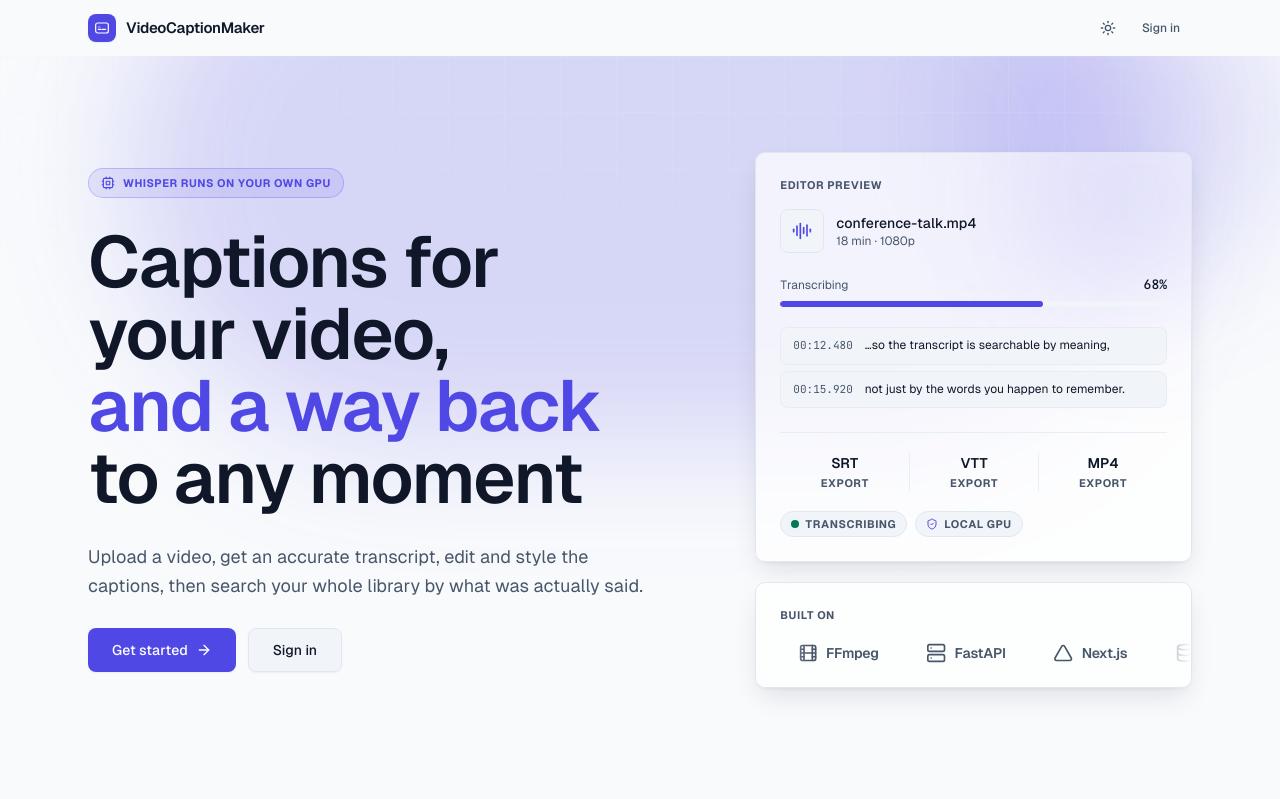
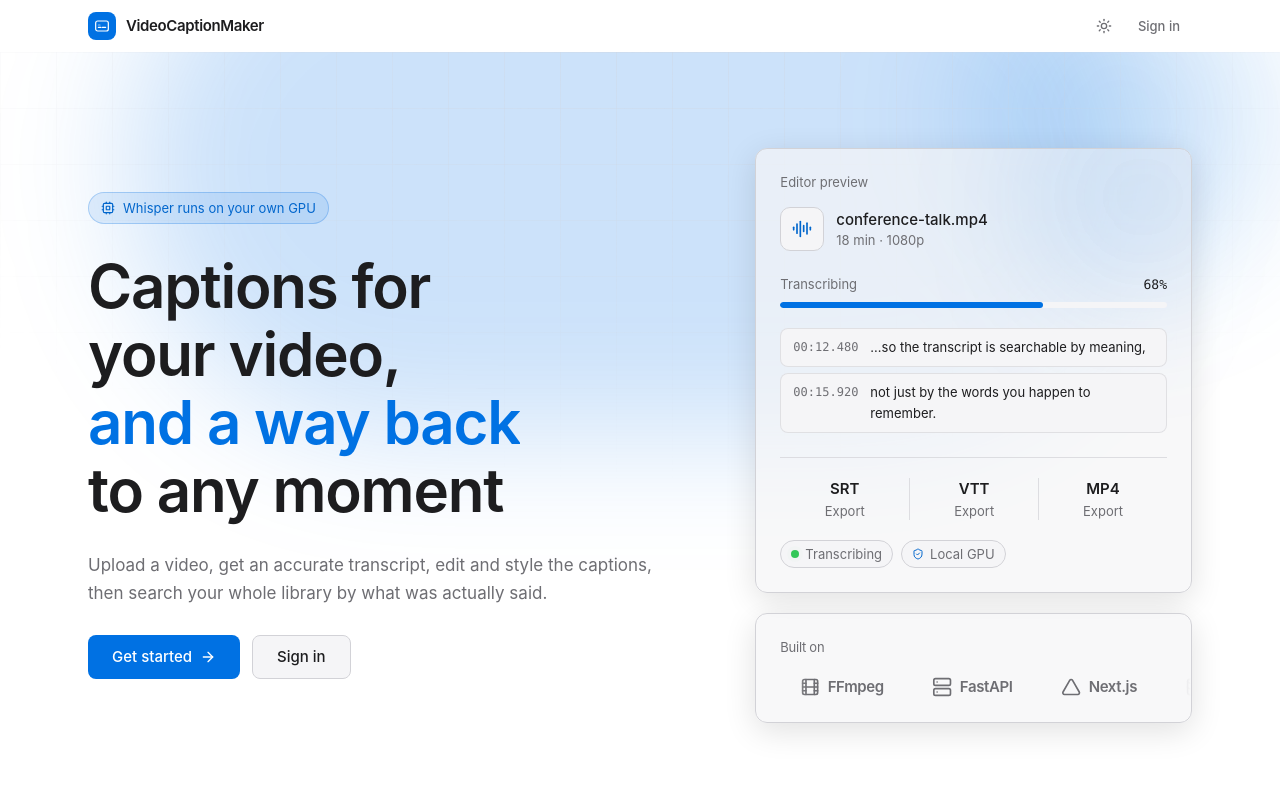
Before and after one commit to Tanush1206/Video-Caption-Maker, a Next.js app in the folder frontend/: page / in a window 1280 px wide. Shown: the top 799 px of the page. Built offline with nearby package versions, Linux system fonts and the light colour scheme; no server answers.

Commit message:
style(ui): v1.1.0 tokens, type scale and system fonts

```diff
--- a/frontend/src/app/globals.css
+++ b/frontend/src/app/globals.css
@@ -197,19 +197,26 @@
 }
 
 /*
- * Design tokens, from design/stitch/local_video_studio_engine/DESIGN.md
- * (v1.0.4): a cold slate base, one indigo accent, emerald only for local
- * engine health. The screens' own palettes disagree with each other in
- * places; DESIGN.md is the one source for colour.
+ * Design tokens (v1.1.0): a minimal, Apple-like system. docs/DESIGN_SYSTEM.md
+ * holds the rules and the reasons; design/stitch/ is no longer the reference.
+ *
+ * Hierarchy comes from type, weight and spacing, not from boxes: the page is
+ * white (black in dark), a grouped area is one tone off it, a hairline
+ * separates rows. One accent, for the one primary action on a screen, the
+ * selected state and progress.
  *
  * Every colour is bare HSL channels so Tailwind can wrap them in
  * `hsl(var(--x) / <alpha>)`. A token holding a full `hsl(...)` string silently
  * breaks every opacity modifier like `bg-primary/10`.
  *
- * Two departures from DESIGN.md, both for WCAG AA (axe stays at zero):
- * white on its #6366F1 is 4.47:1, so filled buttons use #5B5EF0 (dark) and
- * #4F46E5 (light); and #6366F1 as text on the dark card is 3.97:1, so indigo
- * text in dark uses #818CF8 through --primary-text.
+ * The brief's colours are used exactly for fills, dots, rings and progress.
+ * Where one would be text, or carry text, below WCAG AA it has an AA twin
+ * (axe stays at zero):
+ * - accent text in light is #0066CC (#0071E3 is 4.3:1 on the grouped grey);
+ * - the filled primary in dark is #0071E3 (white on #0A84FF is 3.6:1);
+ * - red text is #D70015 / #FF453A, and the filled red (confirm only) #D70015;
+ * - warning text in light is #C93400; status otherwise is a coloured dot
+ *   beside ordinary text, never coloured text alone.
  */
 
 @layer base {
@@ -217,137 +224,137 @@
     /*
      * Which way the browser should paint the parts of the UI we do not draw:
      * scrollbars, the <select> popup, the colour picker, native form control
-     * defaults.
-     *
-     * The theme here is a `.dark` class, which is a CSS fact — and the native
-     * control renderer cannot see CSS classes. Without this it assumes light
-     * and paints a white scrollbar down the side of a navy panel, and it was
-     * also why `accent-color` came out re-derived on the old sliders.
+     * defaults. The theme is a `.dark` class, which the native control
+     * renderer cannot see.
      */
     color-scheme: light;
 
-    /* Tailwind's slate family, as DESIGN.md's text hierarchy is. */
-    --background: 210 40% 98%;
-    --foreground: 222 47% 11%;
+    --background: 0 0% 100%; /* #FFFFFF page */
+    --foreground: 240 3.3% 11.8%; /* #1D1D1F */
 
-    --card: 0 0% 100%;
-    --card-foreground: 222 47% 11%;
+    /* The grouped background: inspector groups, the upload area, wells. */
+    --card: 240 11.1% 96.5%; /* #F5F5F7 */
+    --card-foreground: 240 3.3% 11.8%;
 
-    /* Elevation, low to high. In light these barely separate and the border
-       does the work; in dark they are the whole mechanism. Named by level so
-       a component asks for depth, not for a colour. */
+    /* By level: the page, the grouped tone, and the fill a secondary button
+       or a selected segment sits on. */
     --surface-1: 0 0% 100%;
-    --surface-2: 210 40% 96%;
-    --surface-3: 214 32% 91%;
+    --surface-2: 240 11.1% 96.5%; /* #F5F5F7 */
+    --surface-3: 240 12.2% 92%; /* #E8E8ED */
 
-    --subtle: 210 40% 96%;
-    --muted: 210 40% 96%;
-    /* slate-600, not DESIGN.md's slate-500: 500 drops under 4.5:1 on the
-       tinted panels (surface-2, the drop zone). */
-    --muted-foreground: 215 19% 35%;
+    --subtle: 240 11.1% 96.5%;
+    --muted: 240 11.1% 96.5%;
+    --muted-foreground: 240 2.2% 44.1%; /* #6E6E73, 4.7:1 on #F5F5F7 */
 
-    /* indigo-600: DESIGN.md's hover indigo, the darkest of its two, so white
-       on it and it on white both clear AA. */
-    --primary: 243 75% 59%;
+    --primary: 210 100% 44.5%; /* #0071E3 */
     --primary-foreground: 0 0% 100%;
-    --primary-muted: 226 100% 97%;
-    /* Indigo as text: the fill colour in light, lighter in dark. */
-    --primary-text: 243 75% 59%;
+    --primary-muted: 210 100% 96%;
+    --primary-text: 210 100% 40%; /* #0066CC */
 
-    /* Progress fills are solid in this design; the old second gradient colour
-       is the indigo again, so .bar-fill reads as one colour. */
-    --accent: 243 75% 59%;
+    /* Progress and the playhead. */
+    --accent: 210 100% 44.5%; /* #0071E3 */
 
-    --success: 163 94% 24%; /* #047857: emerald-700, 5.5:1 on white */
-    --warning: 26 90% 37%; /* #b45309: used for small text, 5:1 on white */
-    /* rose-700 (#be123c): 5.1-5.3:1 on its own 10% tint (badges) and 6.3:1 under
-       white text. rose-600 was 3.82:1 on the tint, which failed AA. */
-    --destructive: 345 83% 41%;
+    /* Dots and icons, as given. */
+    --success: 135 58.6% 49.2%; /* #34C759 */
+    --warning: 36 100% 52%; /* #FF9F0A */
+    --destructive: 3 100% 59.4%; /* #FF3B30 */
+    /* Text, and the filled confirm button. */
+    --warning-text: 16 100% 39.4%; /* #C93400 */
+    --destructive-text: 354 100% 42.2%; /* #D70015 */
+    --destructive-fill: 354 100% 42.2%; /* #D70015, white on it 5.4:1 */
     --destructive-foreground: 0 0% 100%;
 
-    --border: 214 32% 91%;
-    --input: 213 27% 84%;
-    --ring: 239 84% 67%;
+    --border: 240 5.9% 83.3%; /* #D2D2D7, hairline */
+    --input: 240 5.9% 83.3%;
+    --ring: 210 100% 44.5%;
 
-    /* 8px: DESIGN.md's one radius for buttons, inputs, rows, panels. */
-    --radius: 0.5rem;
+    /* Buttons and inputs; thumbnails and the video are 12px (rounded-xl),
+       dialogs 16px (rounded-2xl), segmented controls 8px (rounded-md). */
+    --radius: 10px;
 
-    /* Shared by the auth glass. em-based so the rim scales with the control
-       it is drawn on, clamped so it never vanishes or turns into a frame. */
+    /* Shared by the auth glass (accounts mode). */
     --glass-time: 400ms;
     --glass-ease: cubic-bezier(0.25, 1, 0.5, 1);
     --glass-border: clamp(1px, 0.0625em, 4px);
 
-    /* Layered rather than one blur: a tight shadow for the contact edge and a
-       wide one for ambient falloff. A single shadow looks hard or muddy. */
-    --shadow-sm: 0 1px 2px 0 hsl(222 47% 11% / 0.05);
-    --shadow-md:
-      0 1px 3px 0 hsl(222 47% 11% / 0.07), 0 4px 12px -2px hsl(222 47% 11% / 0.06);
-    --shadow-lg:
-      0 2px 4px -1px hsl(222 47% 11% / 0.06), 0 12px 28px -6px hsl(222 47% 11% / 0.12);
+    /* Only floating layers cast a shadow: dialogs, popovers, menus. */
+    --shadow-sm: 0 0 #0000;
+    --shadow-md: 0 0 #0000;
+    --shadow-lg: 0 8px 32px rgb(0 0 0 / 0.12);
+
+    /* Bars and sheets: the page shows through, blurred. */
+    --bar-opacity: 0.72;
+
+    /* The selected segment of a segmented control, on the --surface-3 track. */
+    --segment: 0 0% 100%;
   }
 
   .dark {
     color-scheme: dark;
 
-    /* DESIGN.md's layering: canvas, panel, card, overlay. */
-    --background: 230 25% 5%; /* #090a0f */
-    --foreground: 210 40% 98%; /* #f8fafc */
+    --background: 0 0% 0%; /* #000000 */
+    --foreground: 240 11.1% 96.5%; /* #F5F5F7 */
 
-    --card: 225 22% 11%; /* #151821 */
-    --card-foreground: 210 40% 98%;
+    --card: 240 3.4% 11.4%; /* #1C1C1E raised */
+    --card-foreground: 240 11.1% 96.5%;
 
-    --surface-1: 227 24% 7%; /* #0e1017 */
-    --surface-2: 225 22% 14%; /* #1c202c */
-    --surface-3: 225 21% 18%; /* #252a39 */
+    --surface-1: 0 0% 0%;
+    --surface-2: 240 3.4% 11.4%; /* #1C1C1E */
+    --surface-3: 240 2.2% 17.6%; /* #2C2C2E */
 
-    /* Below the page, for wells and inset areas - the one surface that goes
-       darker rather than lighter. */
-    --subtle: 220 23% 3%; /* #050608 */
+    --subtle: 240 3.4% 11.4%;
+    --muted: 240 3.4% 11.4%;
+    --muted-foreground: 240 2.5% 60.6%; /* #98989D */
 
-    --muted: 225 22% 14%; /* #1c202c */
-    --muted-foreground: 215 20% 65%; /* #94a3b8 */
+    --primary: 210 100% 44.5%; /* #0071E3 fill: white on #0A84FF fails AA */
+    --primary-foreground: 0 0% 100%;
+    --primary-muted: 210 60% 14%;
+    --primary-text: 210 100% 52%; /* #0A84FF */
 
-    --primary: 239 83% 65%; /* #5b5ef0 */
-    --primary-foreground: 0 0% 100%; /* #ffffff */
-    --primary-muted: 235 33% 19%;
-    --primary-text: 234 89% 74%; /* #818cf8 */
+    --accent: 210 100% 52%; /* #0A84FF */
 
-    --accent: 239 84% 67%; /* #6366f1 */
+    --success: 135 58.6% 49.2%;
+    --warning: 36 100% 52%;
+    --destructive: 3 100% 59.4%;
+    --warning-text: 36 100% 52%; /* #FF9F0A */
+    --destructive-text: 3 100% 61.4%; /* #FF453A */
+    --destructive-fill: 354 100% 42.2%;
+    --destructive-foreground: 0 0% 100%;
 
-    --success: 160 84% 39%; /* #10b981 */
-    --warning: 38 92% 50%; /* #f59e0b */
-    --destructive: 0 91% 71%; /* #f87171 */
-    --destructive-foreground: 228 17% 6%;
+    --border: 240 1.8% 22.4%; /* #38383A */
+    --input: 240 1.8% 22.4%;
+    --ring: 210 100% 52%; /* #0A84FF */
 
-    --border: 227 21% 17%; /* #222634 */
-    --input: 226 19% 27%; /* #373d51 */
-    --ring: 239 84% 67%; /* #6366f1 */
+    --shadow-lg: 0 8px 32px rgb(0 0 0 / 0.5);
 
-    /* Nearly invisible on these surfaces, which is correct - elevation here is
-       lightness. Kept so overlays and dropdowns still detach from the page. */
-    --shadow-sm: 0 1px 2px 0 hsl(0 0% 0% / 0.3);
-    --shadow-md: 0 2px 6px -1px hsl(0 0% 0% / 0.4), 0 8px 20px -6px hsl(0 0% 0% / 0.35);
-    --shadow-lg: 0 4px 10px -2px hsl(0 0% 0% / 0.45), 0 18px 40px -10px hsl(0 0% 0% / 0.5);
+    --segment: 240 1.6% 39.4%; /* #636366 */
   }
 
   * {
     @apply border-border;
   }
 
+  /* Body text is 15/22 (DESIGN_SYSTEM.md, Type). */
   body {
-    @apply bg-background text-foreground antialiased;
+    @apply bg-background text-base text-foreground antialiased;
   }
 
+  /* Titles are tightened; body text keeps the face's own spacing. */
   h1, h2, h3 {
-    @apply tracking-tight;
+    letter-spacing: -0.02em;
   }
 
-  /* One focus treatment everywhere, rather than each component inventing its
-     own. :focus-visible only, so a mouse click doesn't leave a ring behind
-     while the keyboard path stays fully visible. */
+  /* One focus treatment everywhere: a 2 px accent ring. :focus-visible only,
+     so a mouse click doesn't leave a ring behind while the keyboard path
+     stays fully visible. */
   :focus-visible {
-    @apply outline-none ring-2 ring-ring/60 ring-offset-2 ring-offset-background;
+    @apply outline-none ring-2 ring-ring ring-offset-2 ring-offset-background;
+  }
+
+  /* Lucide at a 1.5 stroke everywhere (DESIGN_SYSTEM.md, Icons). The CSS
+     property beats the icon's stroke-width attribute. */
+  .lucide {
+    stroke-width: 1.5;
   }
 
   /* Any number that changes in place - timecodes, progress, counters - must
@@ -454,17 +461,40 @@
 }
 
 @layer components {
-  /* Stitch leans on one recurring label style: 11px, uppercase, wide-tracked,
-     bold. It is what makes the panel headers read as instrument labels rather
-     than headings, so it earns a class instead of six utilities per use. */
+  /* The small grey heading above a group (System Settings style): 13/18,
+     secondary, sentence case. The name is older than the look. */
   .label-caps {
-    @apply text-[11px] font-bold uppercase leading-4 tracking-[0.05em] text-muted-foreground;
+    @apply text-[13px] font-normal leading-[18px] text-muted-foreground;
   }
 
-  /* The primary-to-accent sweep, used on progress and relevance bars. Defined
-     once so every bar in the app is the same gradient. */
+  /* Progress and relevance bars: the accent, flat. */
   .bar-fill {
-    @apply bg-gradient-to-r from-primary to-accent;
+    @apply bg-accent;
+  }
+
+  /* A translucent bar or sheet: the page shows through, blurred. Solid where
+     backdrop-filter isn't supported, so text over it stays readable. */
+  .bar-translucent {
+    background-color: hsl(var(--background));
+  }
+  @supports ((backdrop-filter: blur(1px)) or (-webkit-backdrop-filter: blur(1px))) {
+    .bar-translucent {
+      background-color: hsl(var(--background) / var(--bar-opacity));
+      -webkit-backdrop-filter: blur(20px) saturate(180%);
+      backdrop-filter: blur(20px) saturate(180%);
+    }
+  }
+
+  /* An inset, rounded group of rows on the grouped tone (System Settings).
+     Rows inside are split by hairlines (.group-row). */
+  .group-inset {
+    @apply overflow-hidden rounded-xl bg-card;
+  }
+  .group-row {
+    @apply flex min-h-11 items-center justify-between gap-4 px-4 py-2.5;
+  }
+  .group-row + .group-row {
+    box-shadow: inset 0 1px 0 hsl(var(--border));
   }
 
   /*
--- a/frontend/src/app/layout.tsx
+++ b/frontend/src/app/layout.tsx
@@ -1,6 +1,4 @@
 import type { Metadata } from "next";
-import { JetBrains_Mono } from "next/font/google";
-import localFont from "next/font/local";
 import "./globals.css";
 import { AuthBootstrap } from "@/components/layout/auth-bootstrap";
 import { Providers } from "@/components/layout/providers";
@@ -22,28 +20,9 @@ const themeInitScript = `
 })();
 `;
 
-// Exposed as CSS variables rather than class names so Tailwind's fontFamily
-// can reference them, and so a `font-mono` utility anywhere picks the right
-// face without the component knowing which font is loaded.
-// Geist, DESIGN.md's UI face. Next 14's Google list predates it, so the
-// variable file is bundled here (from the `geist` npm package, OFL; licence
-// alongside). Not in public/fonts: that folder is the caption fonts, which
-// the backend image copies for burn-in.
-const sans = localFont({
-  src: "./fonts/Geist-Variable.woff2",
-  variable: "--font-sans",
-  weight: "100 900",
-  display: "swap",
-});
-
-// Timecodes, byte counts and progress percentages sit in columns that must not
-// jitter as their digits change. A proportional face makes 00:11 narrower than
-// 00:00, and the whole row shifts every tenth of a second during playback.
-const mono = JetBrains_Mono({
-  subsets: ["latin"],
-  variable: "--font-mono",
-  display: "swap",
-});
+// No webfont for the interface (v1.1.0): the system's own face, and the
+// system's monospace for timecodes (tailwind.config.ts fontFamily). The
+// caption faces are separate, in public/fonts, and unchanged.
 
 export const metadata: Metadata = {
   title: "VideoCaptionMaker — AI Captions & Transcript Search",
@@ -61,7 +40,7 @@ export default function RootLayout({
       <head>
         <script dangerouslySetInnerHTML={{ __html: themeInitScript }} />
       </head>
-      <body className={`${sans.variable} ${mono.variable} font-sans`}>
+      <body className="font-sans">
         <ThemeProvider>
           <Providers>
             {/* Silently restores the session from the refresh cookie on load. */}
--- a/frontend/tailwind.config.ts
+++ b/frontend/tailwind.config.ts
@@ -16,10 +16,10 @@ const config: Config = {
     "./src/app/**/*.{ts,tsx}",
   ],
   theme: {
-    // Indigo text is lighter than the indigo fill in dark (see globals.css),
-    // so text-primary reads its own token while bg-primary keeps the fill.
+    // Accent, red and orange text read their own AA tokens while the fills,
+    // dots and rings keep the brief's exact colours (see globals.css).
     // A function over the whole palette, not `extend.textColor`: extended
-    // colours are merged in after it and would win back `primary`.
+    // colours are merged in after it and would win back these names.
     textColor: ({ theme }) => ({
       ...theme("colors"),
       primary: {
@@ -27,7 +27,42 @@ const config: Config = {
         foreground: withAlpha("--primary-foreground"),
         muted: withAlpha("--primary-muted"),
       },
+      destructive: {
+        DEFAULT: withAlpha("--destructive-text"),
+        foreground: withAlpha("--destructive-foreground"),
+      },
+      warning: withAlpha("--warning-text"),
     }),
+    // The type scale (DESIGN_SYSTEM.md): caption 12/16, secondary 13/18, body
+    // 15/22, section title 20/25, page title 28/34. Tailwind's own names are
+    // remapped so every screen moves to the scale at once; px, not rem, so a
+    // browser font setting can't break the timeline's labels.
+    fontSize: {
+      "2xs": ["11px", { lineHeight: "14px" }],
+      xs: ["12px", { lineHeight: "16px" }],
+      sm: ["13px", { lineHeight: "18px" }],
+      base: ["15px", { lineHeight: "22px" }],
+      lg: ["17px", { lineHeight: "22px" }],
+      xl: ["20px", { lineHeight: "25px", letterSpacing: "-0.02em" }],
+      "2xl": ["28px", { lineHeight: "34px", letterSpacing: "-0.02em" }],
+      "3xl": ["34px", { lineHeight: "41px", letterSpacing: "-0.02em" }],
+      "4xl": ["40px", { lineHeight: "48px", letterSpacing: "-0.02em" }],
+      "5xl": ["48px", { lineHeight: "56px", letterSpacing: "-0.02em" }],
+      "6xl": ["60px", { lineHeight: "68px", letterSpacing: "-0.02em" }],
+      title: ["28px", { lineHeight: "34px", letterSpacing: "-0.02em", fontWeight: "600" }],
+      section: ["20px", { lineHeight: "25px", letterSpacing: "-0.02em", fontWeight: "600" }],
+      body: ["15px", { lineHeight: "22px" }],
+      secondary: ["13px", { lineHeight: "18px" }],
+      caption: ["12px", { lineHeight: "16px" }],
+      // Older names, kept so screens not yet restyled read on the new scale.
+      h1: ["28px", { lineHeight: "34px", letterSpacing: "-0.02em", fontWeight: "600" }],
+      h2: ["20px", { lineHeight: "25px", letterSpacing: "-0.02em", fontWeight: "600" }],
+      "body-md": ["15px", { lineHeight: "22px" }],
+      "body-sm": ["13px", { lineHeight: "18px" }],
+      "label-caps": ["13px", { lineHeight: "18px" }],
+      "mono-data": ["13px", { lineHeight: "18px", fontWeight: "500" }],
+      "mono-data-sm": ["12px", { lineHeight: "16px" }],
+    },
     container: {
       center: true,
       padding: "2rem",
@@ -63,41 +98,27 @@ const config: Config = {
           foreground: withAlpha("--muted-foreground"),
         },
         accent: withAlpha("--accent"),
+        segment: withAlpha("--segment"),
         success: withAlpha("--success"),
         warning: withAlpha("--warning"),
         destructive: {
           DEFAULT: withAlpha("--destructive"),
           foreground: withAlpha("--destructive-foreground"),
+          fill: withAlpha("--destructive-fill"),
         },
       },
-      // DESIGN.md: 8px on every component, 4px on micro elements (kbd,
-      // status chips), full only for dots and the scrub thumb. `md` stays the
-      // token so components that ask for it follow --radius.
+      // Segmented controls 8px (md), buttons and inputs 10px (lg), thumbnails
+      // and the video 12px (xl), dialogs 16px (2xl).
       borderRadius: {
-        xl: "calc(var(--radius) + 2px)",
+        sm: "6px",
+        md: "8px",
         lg: "var(--radius)",
-        md: "var(--radius)",
-        sm: "calc(var(--radius) / 2)",
+        xl: "12px",
+        "2xl": "16px",
       },
-      // The Stitch type scale. Sizes are fixed px rather than rem: this is a
-      // dense tool where an 11px label must stay 11px, and a user's browser
-      // font setting scaling the timeline labels would break the layout.
-      fontSize: {
-        h1: ["24px", { lineHeight: "32px", letterSpacing: "-0.02em", fontWeight: "600" }],
-        h2: ["20px", { lineHeight: "28px", letterSpacing: "-0.01em", fontWeight: "600" }],
-        "body-md": ["14px", { lineHeight: "20px" }],
-        "body-sm": ["12px", { lineHeight: "16px" }],
-        "label-caps": ["11px", { lineHeight: "16px", letterSpacing: "0.05em", fontWeight: "700" }],
-        "mono-data": ["13px", { lineHeight: "16px", fontWeight: "500" }],
-        "mono-data-sm": ["11px", { lineHeight: "14px" }],
-      },
-      // Only the header height is taken from Stitch's spacing scale. Its
-      // other names (standard/compact/gutter) just restate Tailwind's numeric
-      // scale under new words, and its `layout-sidebar` was applied as
-      // horizontal page padding - a 280px gutter, which is a bug not a token.
-      // This one earns a name because layouts subtract it in calc().
+      // The header height, subtracted in calc() by the editor's layout.
       spacing: {
-        header: "56px",
+        header: "52px",
       },
       boxShadow: {
         // Named for intent, not for size, so a component asks for the
@@ -106,9 +127,18 @@ const config: Config = {
         card: "var(--shadow-md)",
         overlay: "var(--shadow-lg)",
       },
+      // The system's own face; monospace only for timestamps and timecodes.
       fontFamily: {
-        sans: ["var(--font-sans)", "system-ui", "sans-serif"],
-        mono: ["var(--font-mono)", "ui-monospace", "monospace"],
+        sans: [
+          "-apple-system",
+          "BlinkMacSystemFont",
+          '"SF Pro Text"',
+          '"Segoe UI Variable"',
+          '"Segoe UI"',
+          "Inter",
+          "sans-serif",
+        ],
+        mono: ["ui-monospace", '"SF Mono"', '"Cascadia Mono"', "Menlo", "Consolas", "monospace"],
       },
       keyframes: {
         "fade-in": {
@@ -153,8 +183,8 @@ const config: Config = {
         },
       },
       animation: {
-        "fade-in": "fade-in 180ms ease-out",
-        "fade-up": "fade-up 220ms cubic-bezier(0.22, 1, 0.36, 1)",
+        "fade-in": "fade-in 200ms ease-out",
+        "fade-up": "fade-up 220ms ease-out",
         shimmer: "shimmer 1.6s infinite",
         // `both`, so the from-state applies during the delay too. The usual
         // version of this pattern sets `opacity: 0` in a separate rule and
```
Also changed, not shown: frontend/src/app/fonts/Geist-LICENSE.txt (deleted), frontend/src/app/fonts/Geist-Variable.woff2 (deleted).
